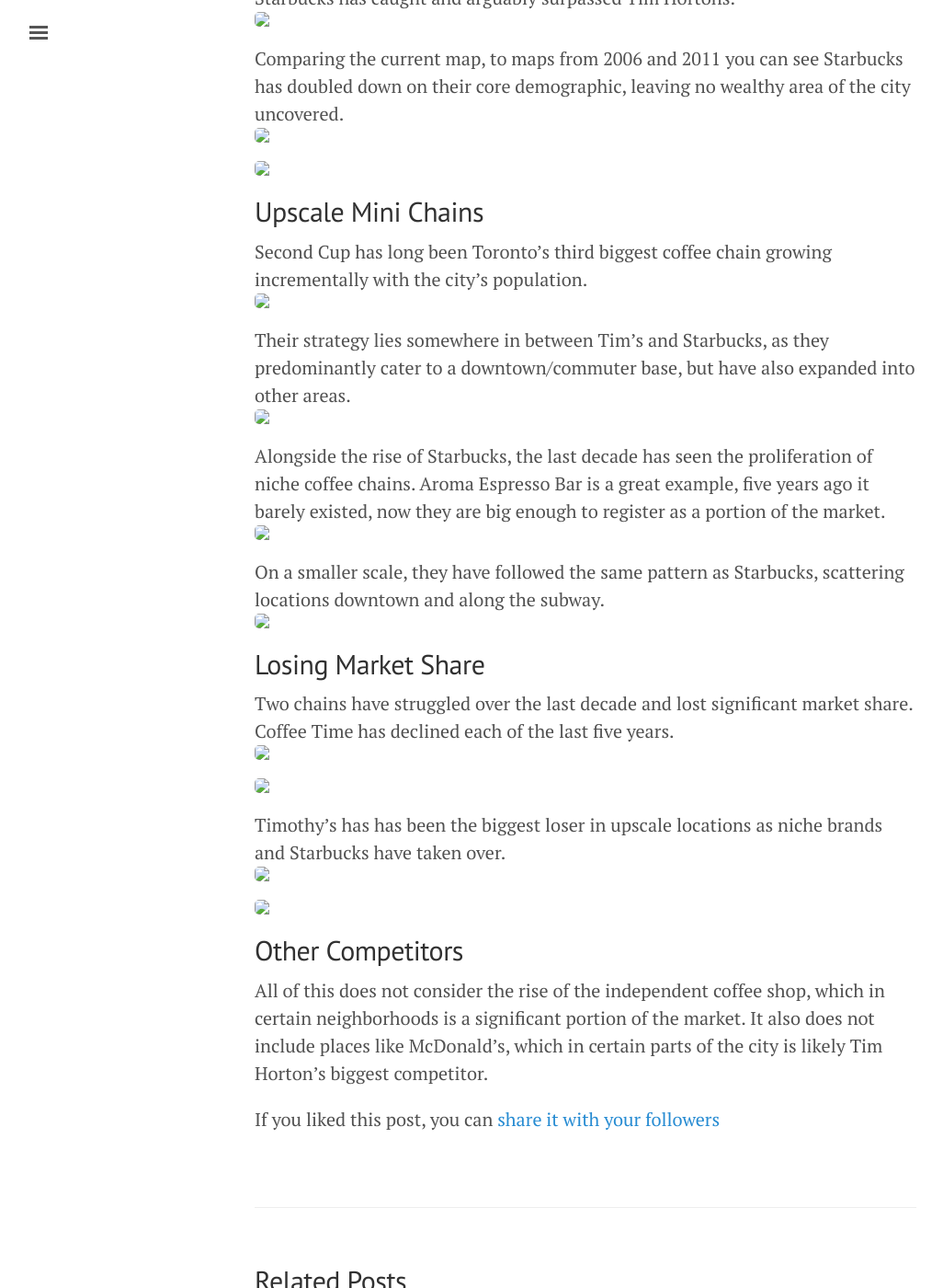
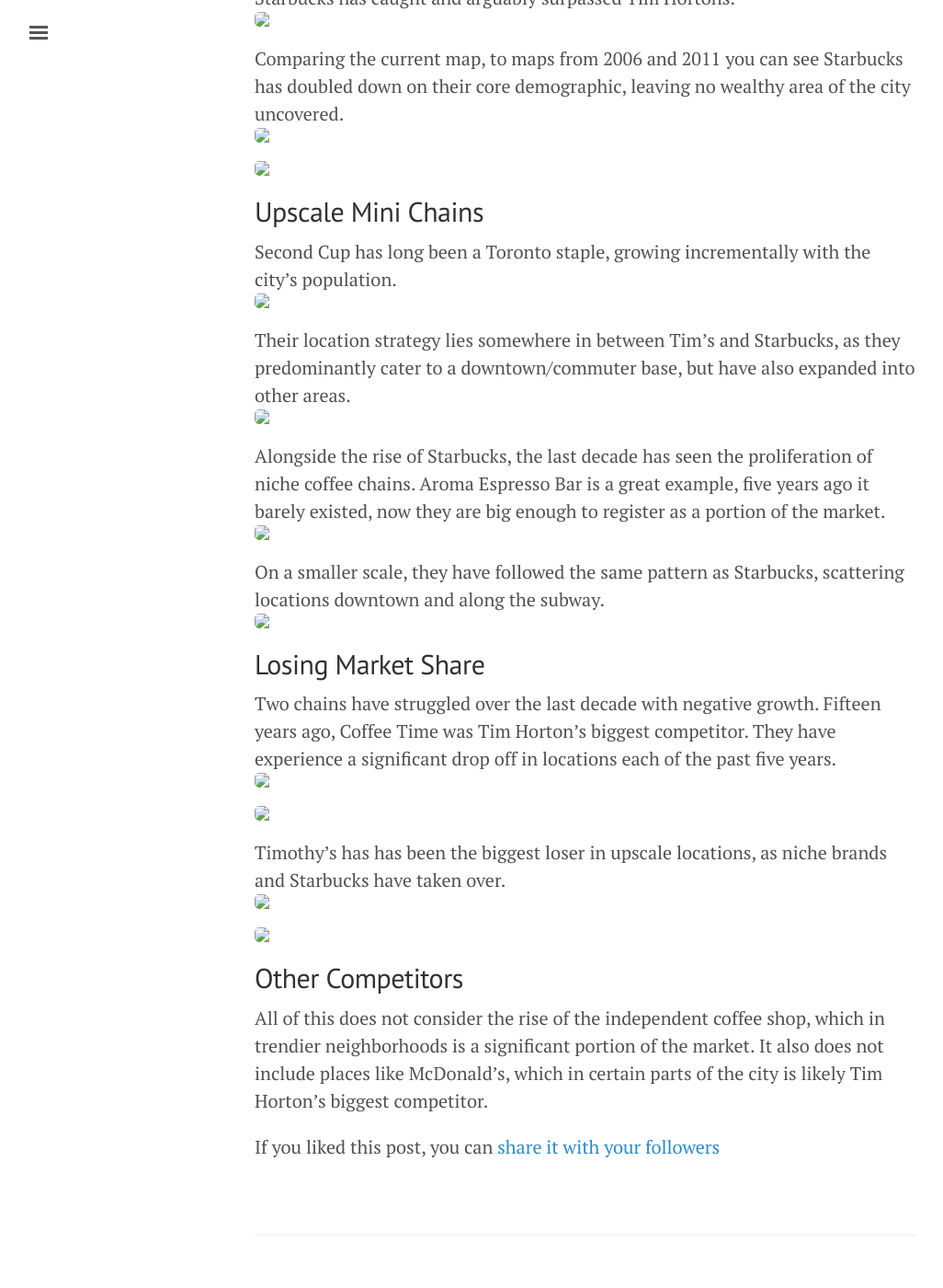
Before and after one commit to dbrait/dbrait-blog, a Jekyll site: the page built from _posts/2016-06-27-Toronto's Coffee Chains.md, in a window 1280 px wide and 1400 px high, scrolled down 892 px. Shown: the whole window at 92% size, without its empty margins (3-1029 px from the left). Built offline with Jekyll 4.4.1, drawn with Linux system fonts in a browser that asks for light colours.

Commit message:
Update 2016-06-27-Toronto's Coffee Chains.md

```diff
--- a/_posts/2016-06-27-Toronto's Coffee Chains.md
+++ b/_posts/2016-06-27-Toronto's Coffee Chains.md
@@ -17,17 +17,17 @@
 
 
 ## Upscale Mini Chains
-Second Cup has long been Toronto's third biggest coffee chain growing incrementally with the city's population. <img src="img/Second Cup Graph.png"> Their strategy lies somewhere in between Tim's and Starbucks, as they predominantly cater to a downtown/commuter base, but have also expanded into other areas. <img src="img/Second Cup Current.png">
+Second Cup has long been a Toronto staple, growing incrementally with the city's population. <img src="img/Second Cup Graph.png"> Their location strategy lies somewhere in between Tim's and Starbucks, as they predominantly cater to a downtown/commuter base, but have also expanded into other areas. <img src="img/Second Cup Current.png">
 
 Alongside the rise of Starbucks, the last decade has seen the proliferation of niche coffee chains.  Aroma Espresso Bar is a great example, five years ago it barely existed, now they are big enough to register as a portion of the market.<img src="img/Aroma Graph.png">  On a smaller scale, they have followed the same pattern as Starbucks, scattering locations downtown and along the subway. <img src="img/Aroma Current.png">
 
 
 ## Losing Market Share
-Two chains have struggled over the last decade and lost significant market share.  Coffee Time has declined each of the last five years. <img src="img/Coffee Time Graph.png"> <img src="img/Coffee Time Current.png">  Timothy's has has been the biggest loser in upscale locations as niche brands and Starbucks have taken over. <img src="img/Timothys Graph.png"> <img src="img/Timothys Current.png">
+Two chains have struggled over the last decade with negative growth.  Fifteen years ago, Coffee Time was Tim Horton's biggest competitor.  They have experience a significant drop off in locations each of the past five years. <img src="img/Coffee Time Graph.png"> <img src="img/Coffee Time Current.png">  Timothy's has has been the biggest loser in upscale locations, as niche brands and Starbucks have taken over. <img src="img/Timothys Graph.png"> <img src="img/Timothys Current.png">
 
 
 ## Other Competitors
-All of this does not consider the rise of the independent coffee shop, which in certain neighborhoods is a significant portion of the market.  It also does not include places like McDonald's, which in certain parts of the city is likely Tim Horton's biggest competitor.
+All of this does not consider the rise of the independent coffee shop, which in trendier neighborhoods is a significant portion of the market.  It also does not include places like McDonald's, which in certain parts of the city is likely Tim Horton's biggest competitor.
 
 
 
```
